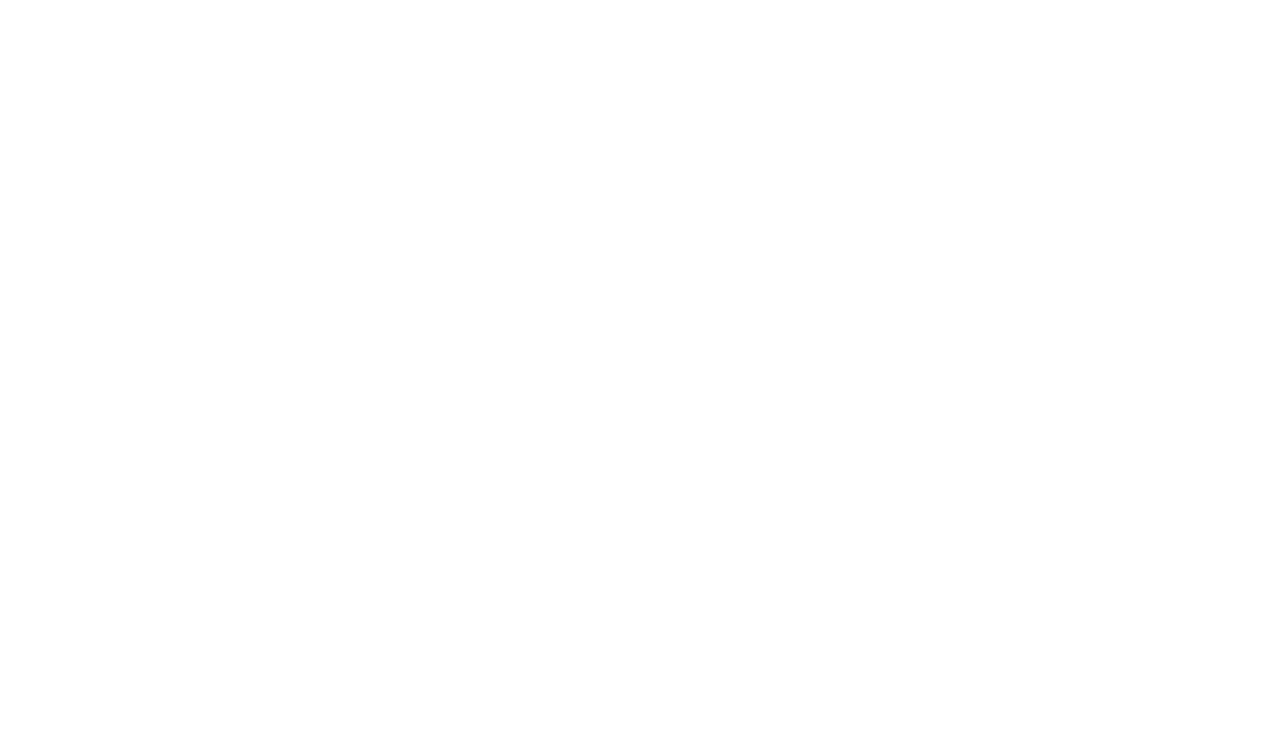
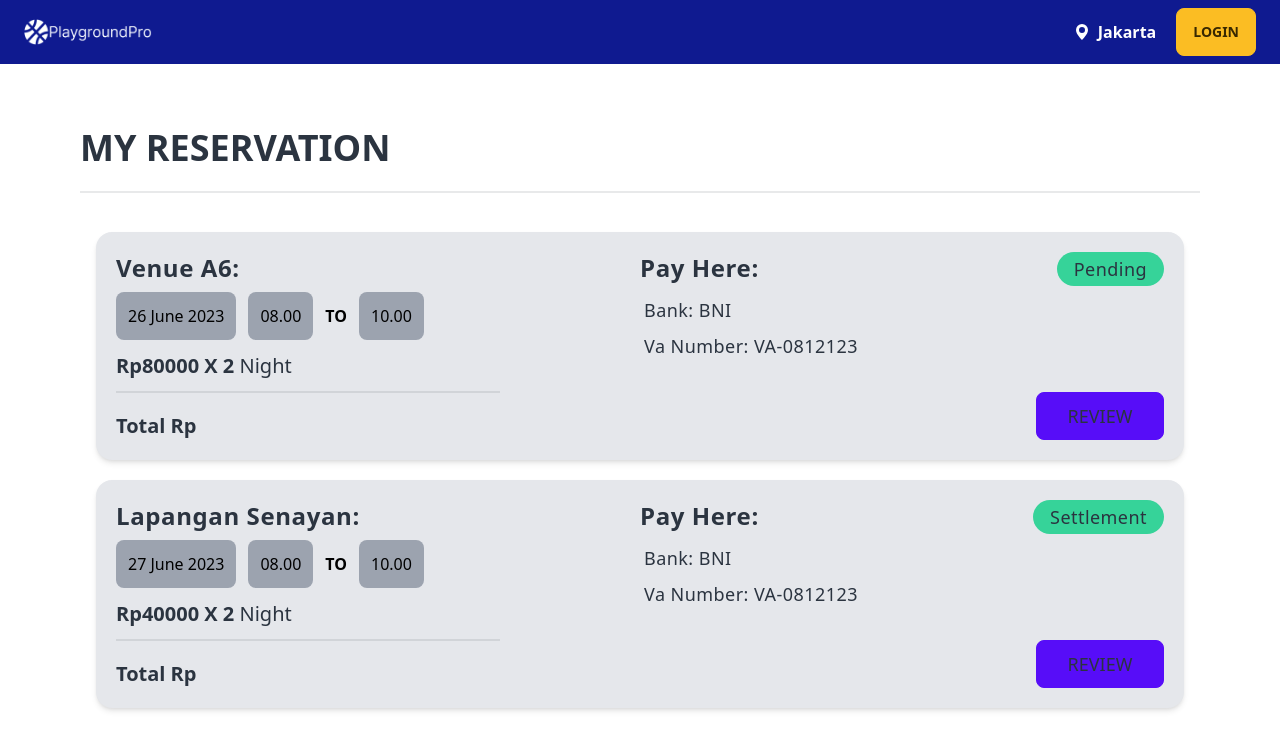
Before and after one commit to playground-pro-project/FE_PlaygroundPro, a React (Vite) app: page /mytransaction in a window 1280 px wide. Before the commit this address had no page. Shown: the top 750 px of the page. Built offline with nearby package versions, Linux system fonts and the light colour scheme.

Commit message:
style : styling mytransaction and history card

```diff
--- a/src/App.tsx
+++ b/src/App.tsx
@@ -8,6 +8,7 @@ import Validate from "./pages/Validate";
 import DetailVenue from "./pages/DetailVenue";
 import MyVenue from "./pages/MyVenue";
 import AddVenue from "./pages/AddVenue";
+import MyTransaction from "./pages/MyTransaction";
 
 function App() {
   return (
@@ -19,10 +20,11 @@ function App() {
           <Route path="/register" element={<Register />} />
           <Route path="/otp" element={<OtpPage />} />
           <Route path="/confirmpay" element={<ConfirmPay />} />
+          <Route path="/mytransaction" element={<MyTransaction />} />
           <Route path="/validate" element={<Validate />} />
           <Route path="/detail" element={<DetailVenue />} />
           <Route path="/myvenue" element={<MyVenue />} />
-          <Route path="/addvenue" element={<AddVenue/>} />
+          <Route path="/addvenue" element={<AddVenue />} />
         </Routes>
       </BrowserRouter>
     </>
--- /dev/null
+++ b/src/components/HistoryCard.tsx
@@ -0,0 +1,120 @@
+import { FC } from "react";
+import { useNavigate } from "react-router-dom";
+
+interface Props {
+  reservation_id?: string;
+  homestay_price?: string;
+  homestay_name?: string;
+  duration?: string;
+  amount?: string;
+  date?: string;
+  checkin_date?: string;
+  checkout_date?: string;
+  payment_status?: string;
+  bank_account?: string;
+  va_number?: string;
+  onCLick?: React.MouseEventHandler;
+}
+
+const TripCard: FC<Props> = (props) => {
+  const {
+    reservation_id,
+    homestay_name,
+    homestay_price,
+    duration,
+    amount,
+    date,
+    checkin_date,
+    checkout_date,
+    payment_status,
+    bank_account,
+    va_number,
+    onCLick,
+  } = props;
+  const navigate = useNavigate();
+
+  const dateType = (date: any) => {
+    const dated: any = new Date(date);
+    const formattedDate = dated.toLocaleDateString("en-GB", {
+      day: "numeric",
+      month: "long",
+      year: "numeric",
+    });
+    return formattedDate;
+  };
+
+  return (
+    <div className="h-full w-full p-5 justify-between bg-gray-200 rounded-box shadow-md flex flex-row">
+      <div className="w-3/6">
+        <p className="text-2xl text-neutral font-semibold tracking-wide mb-2">
+          {homestay_name}:
+        </p>
+        <div className="flex gap-3 items-center">
+          <div className="w-max h-max rounded-lg p-3 bg-gray-400">
+            {dateType(date)}
+          </div>
+          <div className="w-max h-max rounded-lg p-3 bg-gray-400">
+            {checkin_date}
+          </div>
+          <p className="font-semibold">TO</p>
+          <div className="w-max h-max rounded-lg p-3 bg-gray-400">
+            {checkout_date}
+          </div>
+        </div>
+
+        <p className="text-xl font-semibold text-neutral capitalize mt-3 ">
+          Rp{homestay_price} x {duration}{" "}
+          <span className="font-normal">{` `}Night</span>
+        </p>
+        <div className="divider w-96 my-1"></div>
+        <p className="text-xl font-semibold text-neutral capitalize mt-3 ">
+          Total Rp{amount}
+        </p>
+      </div>
+      <div className="w-2/6 flex flex-col h-full justify-start items-start">
+        <p className="text-2xl text-neutral font-semibold tracking-wide mb-2">
+          Pay Here:
+        </p>
+        <p className="text-lg text-neutral font-normal tracking-wide p-1">
+          Bank: {bank_account}
+        </p>
+        <p className="text-lg text-neutral font-normal tracking-wide p-1">
+          Va Number: {va_number}
+        </p>
+      </div>
+      <div className="w-1/6 flex flex-col h-full justify-between items-end">
+        {payment_status !== "pending" ? (
+          <>
+            <p className="text-lg text-neutral font-normal tracking-wide p-4 badge badge-success">
+              {payment_status}
+            </p>
+
+            <label
+              className="btn btn-primary w-32 mt-1 text-lg text-neutral font-medium"
+              htmlFor="modal-review"
+              onClick={onCLick}
+            >
+              Review
+            </label>
+          </>
+        ) : (
+          <>
+            <div>
+              <p className="text-lg text-neutral font-normal tracking-wide p-4 badge badge-error">
+                {payment_status}
+              </p>
+            </div>
+            <button
+              className="btn btn-warning w-32 mt-1 text-lg text-neutral font-medium"
+              onClick={() => navigate(`/confirm/${reservation_id}`)}
+            >
+              PAY HERE
+            </button>
+          </>
+        )}
+      </div>
+    </div>
+  );
+};
+
+export default TripCard;
--- /dev/null
+++ b/src/components/Modal.tsx
@@ -0,0 +1,17 @@
+import React, { FC } from "react";
+
+interface Props {
+  children?: React.ReactNode;
+  id?: string;
+}
+
+export const Modals: FC<Props> = ({ children, id }) => {
+  return (
+    <>
+      <input type="checkbox" id={id} className="modal-toggle" />
+      <div className="modal">
+        <div className="modal-box">{children}</div>
+      </div>
+    </>
+  );
+};
--- /dev/null
+++ b/src/pages/MyTransaction.tsx
@@ -0,0 +1,83 @@
+import Layout from "../components/Layout";
+import { Modals } from "../components/Modal";
+import { TextArea } from "../components/Input";
+import HistoryCard from "../components/HistoryCard";
+
+import { FaStar } from "react-icons/fa";
+
+const MyTransaction = () => {
+  return (
+    <Layout chose="layout">
+      <>
+        <Modals id="modal-review">
+          <form className="flex flex-col gap-5 items-center">
+            <p className="text-primary font-medium tracking-wide text-2xl mb-3">
+              Add Review
+            </p>
+            <TextArea id="review" name="review" label="review" />
+
+            <div className="flex items-center">
+              {[1, 2, 3, 4, 5].map((value) => (
+                <button
+                  key={value}
+                  className="mr-1 text-base-300"
+                  type="button"
+                >
+                  <FaStar />
+                </button>
+              ))}
+              <span>{4}</span>
+            </div>
+            <div className="w-full flex justify-end gap-3">
+              <div className="modal-action mt-0 ">
+                <label htmlFor="modal-review" className="btn btn-ghost">
+                  Close
+                </label>
+              </div>
+              <button className="btn btn-primary w-32 text-white">
+                Submit
+              </button>
+            </div>
+          </form>
+        </Modals>
+        <Layout
+          chose="section"
+          addClass="bg-base-100 flex flex-col  py-16 px-20"
+        >
+          <p className="text-4xl font-semibold text-neutral uppercase">
+            My Reservation
+          </p>
+          <div className="divider"></div>
+          <div className="w-full p-4">
+            <div className="grid grid-cols-1 gap-5">
+              <HistoryCard
+                homestay_name="Venue A6"
+                payment_status="Pending"
+                date="2023/06/26"
+                checkin_date="08.00"
+                checkout_date="10.00"
+                homestay_price="80000"
+                duration="2"
+                bank_account="BNI"
+                va_number="VA-0812123"
+              />
+              <HistoryCard
+                homestay_name="Lapangan Senayan"
+                payment_status="Settlement"
+                date="2023/06/27"
+                checkin_date="08.00"
+                checkout_date="10.00"
+                homestay_price="40000"
+                duration="2"
+                bank_account="BNI"
+                va_number="VA-0812123"
+              />
+            </div>
+          </div>
+        </Layout>
+      </>
+    </Layout>
+  );
+};
+
+export default MyTransaction;
```
